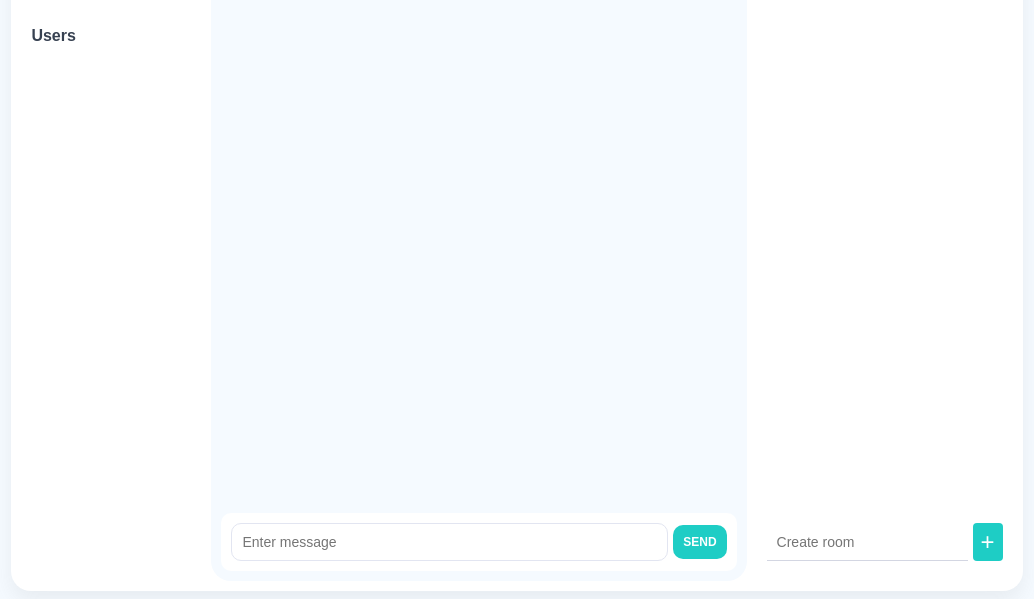
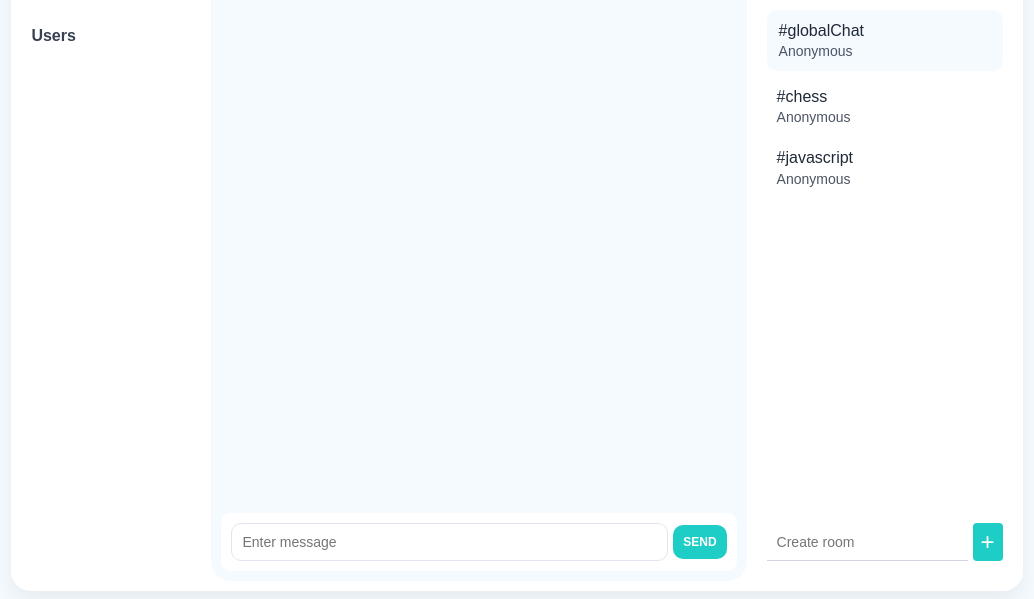
Before and after one commit to preetam18122000/Chat-Box, a website: page public/index.html in a window 1280 px wide. Shown: the part 107-706 px from the top of the page, without its empty margins (123-1157 px from the left). Drawn offline with nearby package versions, Linux system fonts and the light colour scheme; no server answers.

Commit message:
Feat/handling while changing rooms

```diff
--- a/public/app.js
+++ b/public/app.js
@@ -43,3 +43,12 @@ socket.on("updateChat", function(username, data) {
     }
     chatDisplay.scrollTop = chatDisplay.scrollHeight; //So that the chat is always scrolled up and latest msg is displayed
 })
+
+function changeRoom(room){
+    if(room != currentRoom){
+        socket.emit('updateRooms', room);
+        document.getElementById(currentRoom).classList.remove("active_item");
+        currentRoom = room;
+        document.getElementById(currentRoom).classList.add("active_item"); //changing current room selected
+    }
+}
--- a/public/index.html
+++ b/public/index.html
@@ -52,7 +52,35 @@
 
         <div class="right_sidebar">
           <span class="room_label">Rooms</span>
-          <div id="active_rooms_list" class="active_rooms_list"></div>
+          <div id="active_rooms_list" class="active_rooms_list">
+            <div class="room_card active_item" id="globalChat" onclick="changeRoom('globalChat')">
+              <div class="room_item_content">
+                <div class="pic"></div>
+                <div class="roomInfo">
+                  <span class="room_name">#globalChat</span>
+                  <span class="room_author"> Anonymous</span>
+                </div>
+              </div>
+            </div>
+            <div class="room_card" id="chess" onclick="changeRoom('chess')">
+              <div class="room_item_content">
+                <div class="pic"></div>
+                <div class="roomInfo">
+                  <span class="room_name">#chess</span>
+                  <span class="room_author"> Anonymous</span>
+                </div>
+              </div>
+            </div>
+            <div class="room_card" id="javascript" onclick="changeRoom('javascript')">
+              <div class="room_item_content">
+                <div class="pic"></div>
+                <div class="roomInfo">
+                  <span class="room_name">#javascript</span>
+                  <span class="room_author"> Anonymous</span>
+                </div>
+              </div>
+            </div>
+          </div>
 
           <div class="room_input">
             <input type="text" id="roomInput" placeholder="Create room" />
```
Also changed, not shown: server.js (+21 -4 lines).
